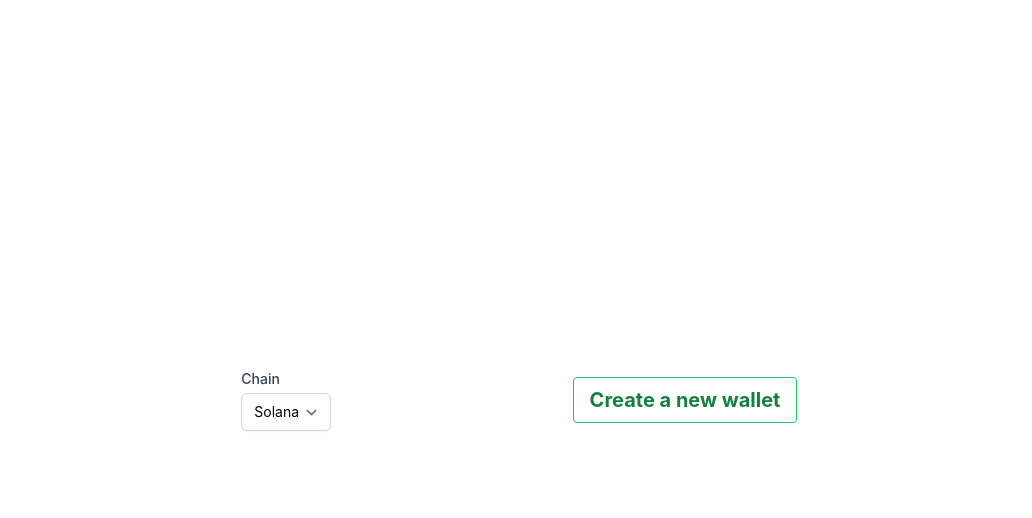
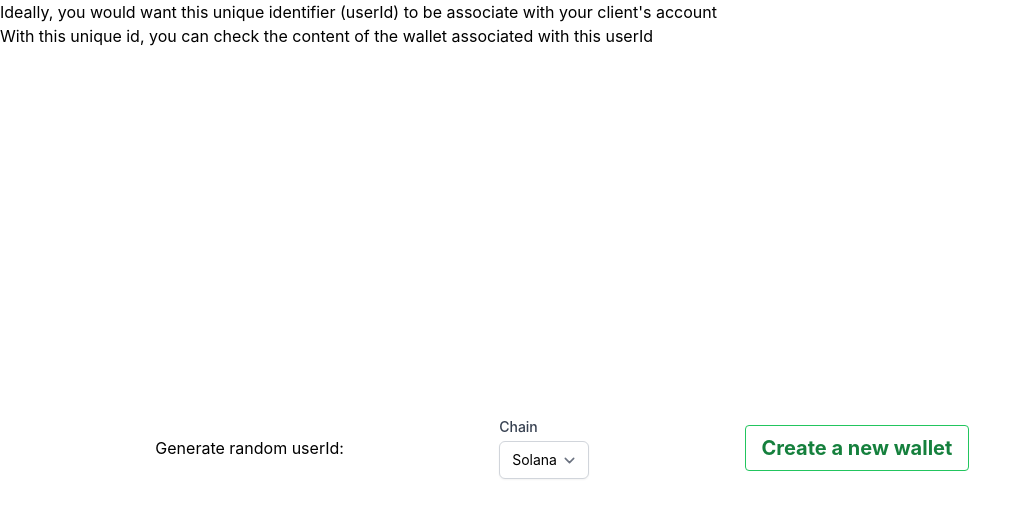
Before and after one commit to mynhinguyentruong/white-label-demo, a Next.js app: page /wallets in a window 1280 px wide. Shown: the top 518 px of the page, without its empty margins (0-1032 px from the left). Built offline with nearby package versions, Linux system fonts and the light colour scheme.

Commit message:
Update create wallet component

```diff
--- a/pages/wallets/index.tsx
+++ b/pages/wallets/index.tsx
@@ -5,10 +5,12 @@ function Wallet() {
 
     const [wallet, setWallet] = useState("")
     const [chain, setChain] = useState("solana")
+    const [userId, setUserId] = useState("")
 
+    console.log(userId)
     async function createNewWallet() {
-        const userId = uuidv4()
         try {
+            console.log(userId)
             const response = await fetch("/wallets/create", {
                 method: 'POST',
                 body: JSON.stringify({
@@ -31,7 +33,17 @@ function Wallet() {
 
     return (
         <>
+            <h3>
+                    Ideally, you would want this unique identifier (userId) to be associate with your client's account
+
+            </h3>
+            <h4>With this unique id, you can check the content of the wallet associated with this userId</h4>
             <div  className="flex h-screen justify-evenly items-center">
+
+                <div className="flex">
+                    <button className="" onClick={() => setUserId(uuidv4())}>Generate random userId: </button>
+                    <div>{userId}</div>
+                </div>
                 <div className="col-span-6 sm:col-span-3">
                     <label htmlFor="chain" className="block text-sm font-medium text-gray-700">
                         Chain
```
